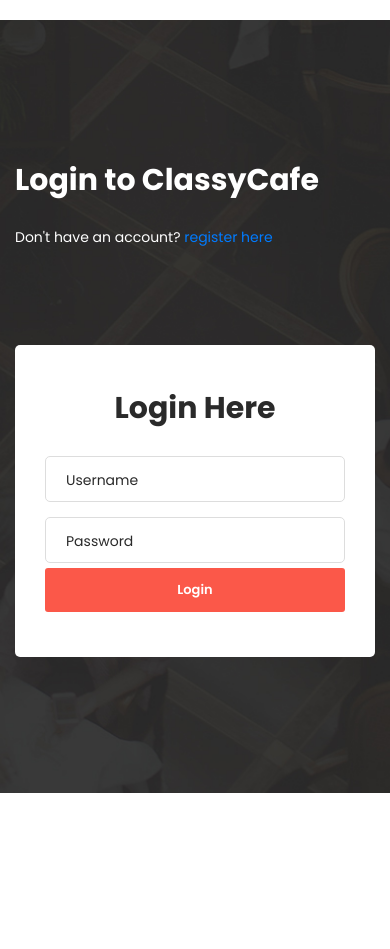
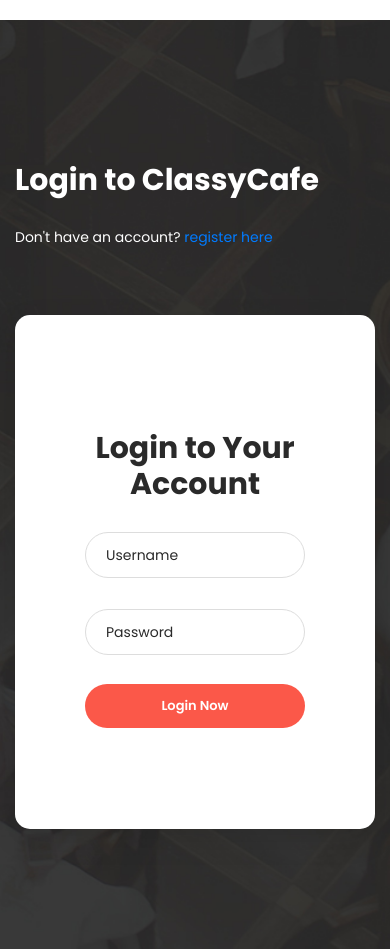
Before and after one commit to nehusamgit/awt_cafe_project, a Django app: page /l/ in a window 390 px wide. Shown: the part 100-1049 px from the top of the page. Run offline with Django 5.2, Linux system fonts and the light colour scheme; some libraries are stand-ins or nearby versions.

Commit message:
Enhance mobile responsiveness for login, registration, and item detail pages

```diff
--- a/myapp/templates/item_detail.html
+++ b/myapp/templates/item_detail.html
@@ -137,8 +137,8 @@
     <div id="top" style="padding-top: 150px; min-height: 80vh; background: #fdfdfd;">
         <div class="container">
             <div class="row justify-content-center">
-                <div class="col-lg-10">
-                    <div class="item-detail-container">
+                <div class="col-lg-8 col-md-10 col-sm-12">
+                    <div class="item-detail-container" style="padding: 30px; border-radius: 15px;">
                         <div class="row">
                             <div class="col-md-6">
                                 {% if item.image %}
--- a/myapp/templates/login.html
+++ b/myapp/templates/login.html
@@ -81,40 +81,34 @@ https://templatemo.com/tm-558-klassy-cafe
                         </div>
                     </div>
                 </div>
-                <div class="col-lg-6">
-                    <div class="contact-form">
-                        <center>
+                <div class="col-lg-6 offset-lg-3">
+                    <div class="contact-form" style="background: #fff; padding: 40px; border-radius: 15px; box-shadow: 0 10px 30px rgba(0,0,0,0.1);">
                         <form id="contact" action="" method="post">
                             {% csrf_token %}
                             <div class="row">
-                                <div class="col-lg-12">
-                                    <h4>Login Here</h4>
+                                <div class="col-lg-12 text-center">
+                                    <h4 style="color: #2a2a2a; margin-bottom: 30px;">Login to Your Account</h4>
                                     {% if error %}
-                                    <div style="color: red; margin-bottom: 10px;">{{ error }}</div>
+                                    <div class="alert alert-danger" style="border-radius: 25px;">{{ error }}</div>
                                     {% endif %}
                                 </div>
                                 <div class="col-lg-12">
-
-                                        <input name="uname" type="text" placeholder="Username" >
-
+                                    <fieldset>
+                                        <input name="uname" type="text" placeholder="Username" required style="border-radius: 25px; padding: 12px 20px;">
+                                    </fieldset>
                                 </div>
-
-                                <div class="col-md-12">
-
-                                        <input name="pword" type="password"  placeholder="Password" >
-
+                                <div class="col-lg-12 mt-3">
+                                    <fieldset>
+                                        <input name="pword" type="password" placeholder="Password" required style="border-radius: 25px; padding: 12px 20px;">
+                                    </fieldset>
                                 </div>
-
-                                <div class="col-lg-12">
+                                <div class="col-lg-12 text-center mt-4">
                                     <fieldset>
-                                        <button type="submit" id="form-submit" class="main-button-icon">
-                                            Login</button>
+                                        <button type="submit" id="form-submit" class="main-button-icon" style="width: 100%; border-radius: 25px;">Login Now</button>
                                     </fieldset>
-
                                 </div>
                             </div>
                         </form>
-                        </center>
                     </div>
                 </div>
             </div>
```
Also changed, not shown: myapp/templates/reg.html (+22 -29 lines).
